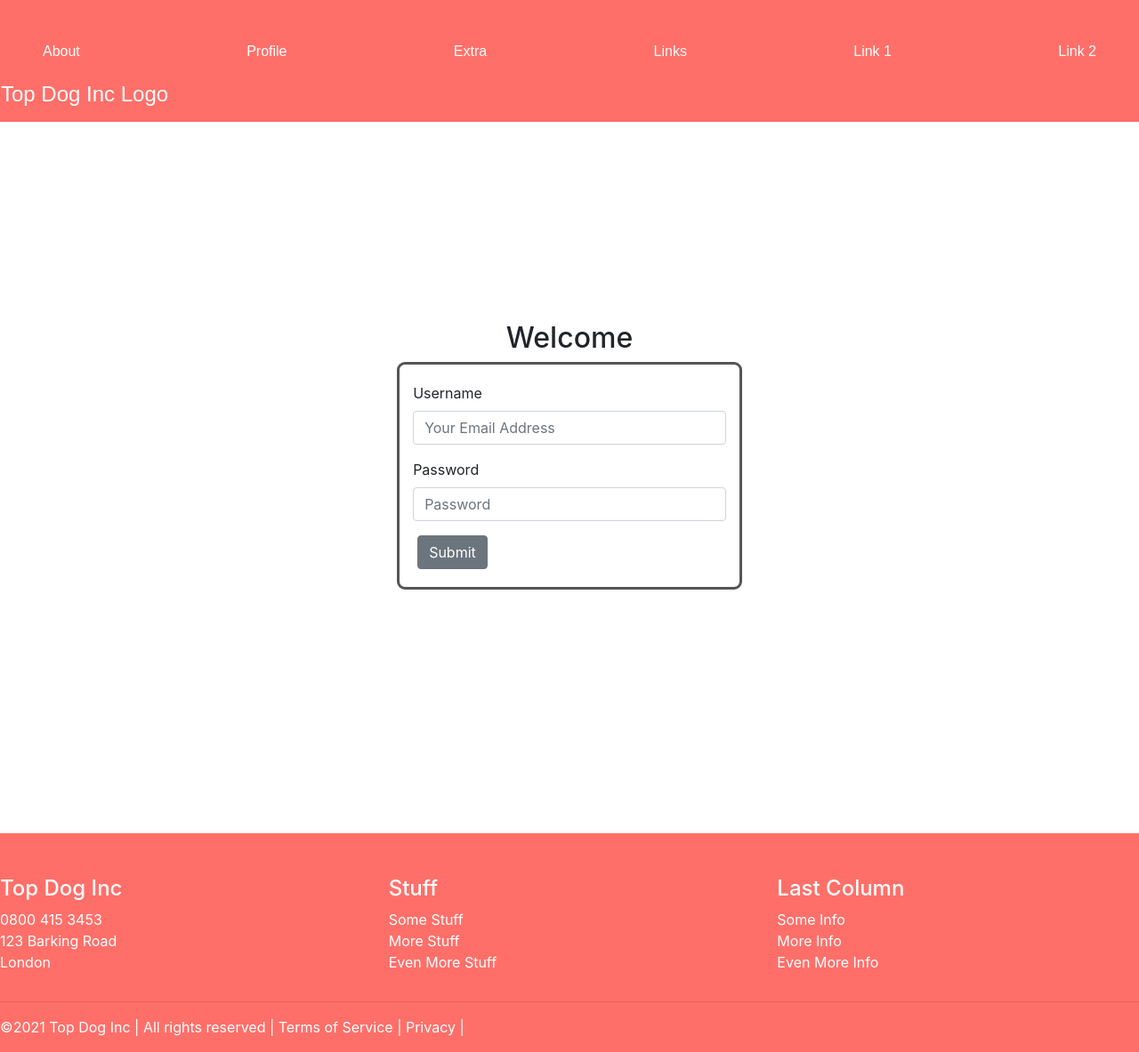
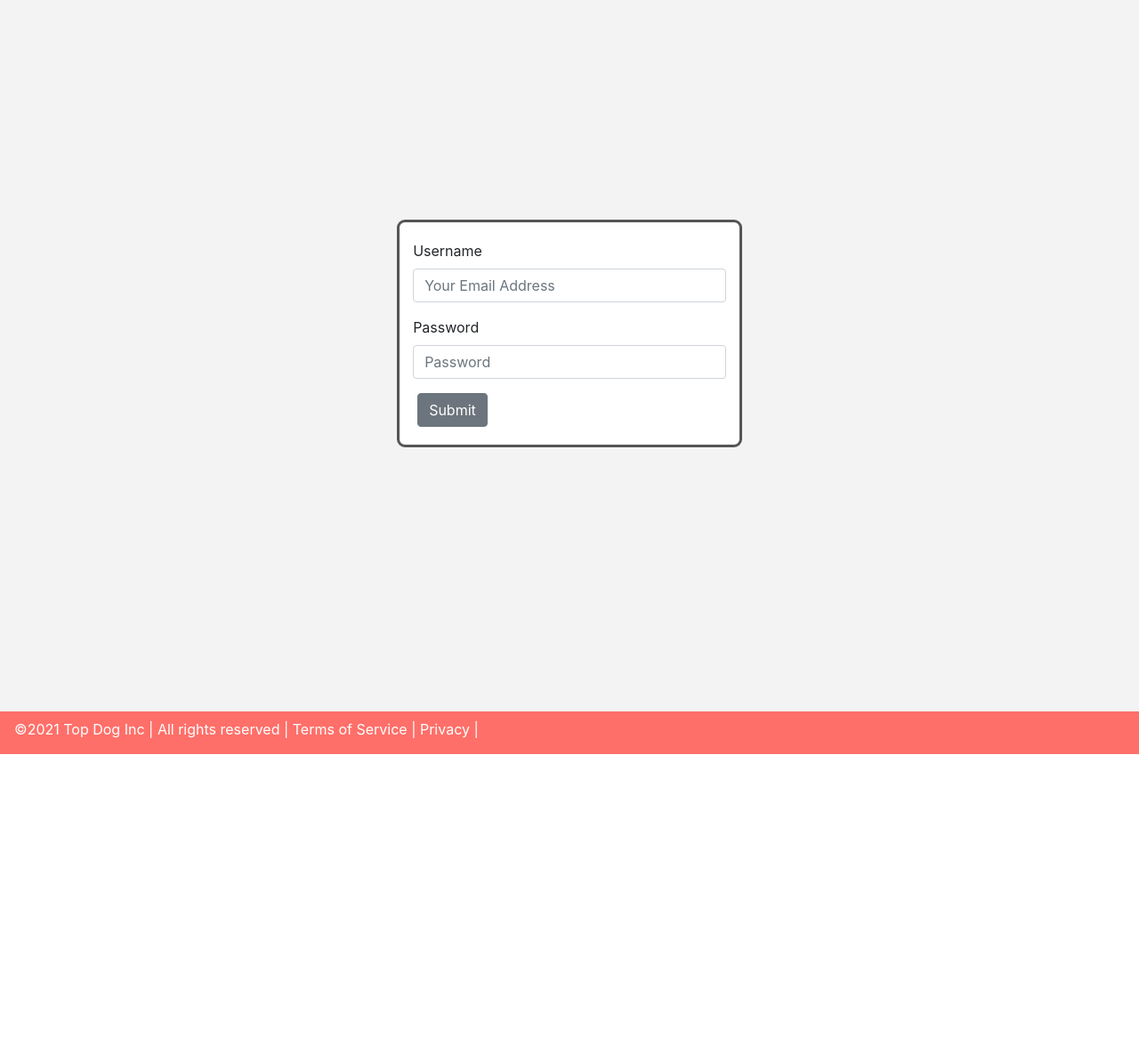
Before and after one commit to deltadesign/topdog, a React (Create React App) app: page / in a window 1280 px wide. Shown: the whole page at 89% size. After the commit the page ends 848 px from the top, so only its background shows below. Built offline with nearby package versions, Linux system fonts and the light colour scheme.

Commit message:
style changes

```diff
--- a/src/App.css
+++ b/src/App.css
@@ -1,12 +1,12 @@
 :root{
   --mainbrand: #ff6f69;
+  --brandbckgrnd : #f3f3f3;
 }
-
 
 .landing{
   display: flex;
   height: 100vh;
-  /* background-image: url('./assets/images/sky.jpg'); */
+  background: var(--brandbckgrnd);
 }
 
 .landingContainer{
@@ -14,6 +14,14 @@
   flex-direction: column;
   justify-content: center;
   align-items: center;
+}
+
+.user-login-form{
+  padding: 20px;
+  margin-bottom: 50px;
+  background: white;
+  border-radius: 9px;
+  border: 3px solid #555;
 }
 
 .navbar{
@@ -36,11 +44,11 @@
   font-family: Arial;
 }
 
-
 .footer{
     color: white;
     background-color: var(--mainbrand) ;
-    padding-top: 3em;
+    padding-top: 0.5em;
+    padding-left: 1em;
     position: relative;
     bottom: 0;
     width:100%;
@@ -49,11 +57,3 @@
 /* .footerContainer{
   background-color: yellow;
 } */
-
-.user-login-form{
-  padding: 20px;
-  margin-bottom: 50px;
-  background: rgba(255,255,255, 0.5);
-  border-radius: 9px;
-  border: 3px solid #555;
-}
--- a/src/App.js
+++ b/src/App.js
@@ -18,7 +18,7 @@ class App extends React.Component {
   render() {
   return (
     <>
-      <Navbar/>
+      {/* <Navbar/> */}
         <Landing/>
           <Footer/>
     </>
--- a/src/components/footer.js
+++ b/src/components/footer.js
@@ -15,7 +15,7 @@ class Footer extends React.Component {
 
             <div className="footer">
                 {/* <Container className="footerContainer"> */}
-                    <div className="row">
+                    {/* <div className="row">
                         <div className="col">
                             <h4>Top Dog Inc</h4>
                             <ul className="list-unstyled">
@@ -41,7 +41,7 @@ class Footer extends React.Component {
                             </ul>
                         </div>
                     </div>
-                    <hr />
+                    <hr />*/}
                     <div className="row">
                         <p className="col-sm">
                             &copy;{new Date().getFullYear()} Top Dog Inc | All rights reserved | Terms of Service | Privacy |
--- a/src/components/landing.js
+++ b/src/components/landing.js
@@ -2,7 +2,6 @@ import React from 'react';
 
 //components
 import Login from './forms/loginform';
-
 
 // Bootstrap Elements
 import Container from 'react-bootstrap/Container';
@@ -21,9 +20,7 @@ class Landing extends React.Component{
     <div className = "landing">
 
         <Container className = "landingContainer">
-          <Row>
-            <h2 id="welcome-message">Welcome</h2>
-          </Row>
+
           <Login />
         </Container>
 
--- a/src/components/navbar.js
+++ b/src/components/navbar.js
@@ -22,10 +22,11 @@ class Navbar extends React.Component {
                 <a href="#links">Links</a>
                 <a href="#">Link 1</a>
                 <a href="#">Link 2</a>
+
             </div>
 
                 <div className="row">
-                        <h4>Top Dog Inc Logo</h4>
+                <h4 className="logo-text">Top Dog</h4>
                 </div>
 
             </div>
```
Lines whose indentation alone changed are shown as unchanged.
